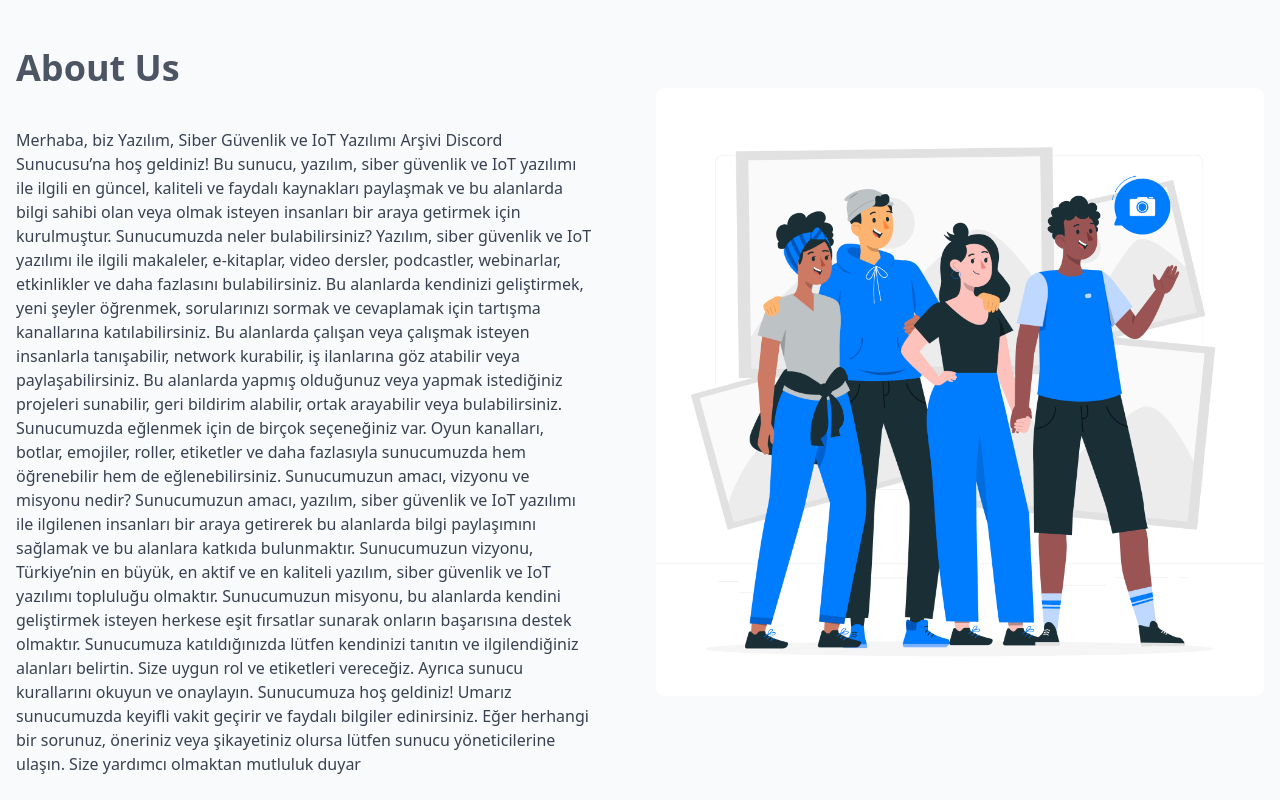
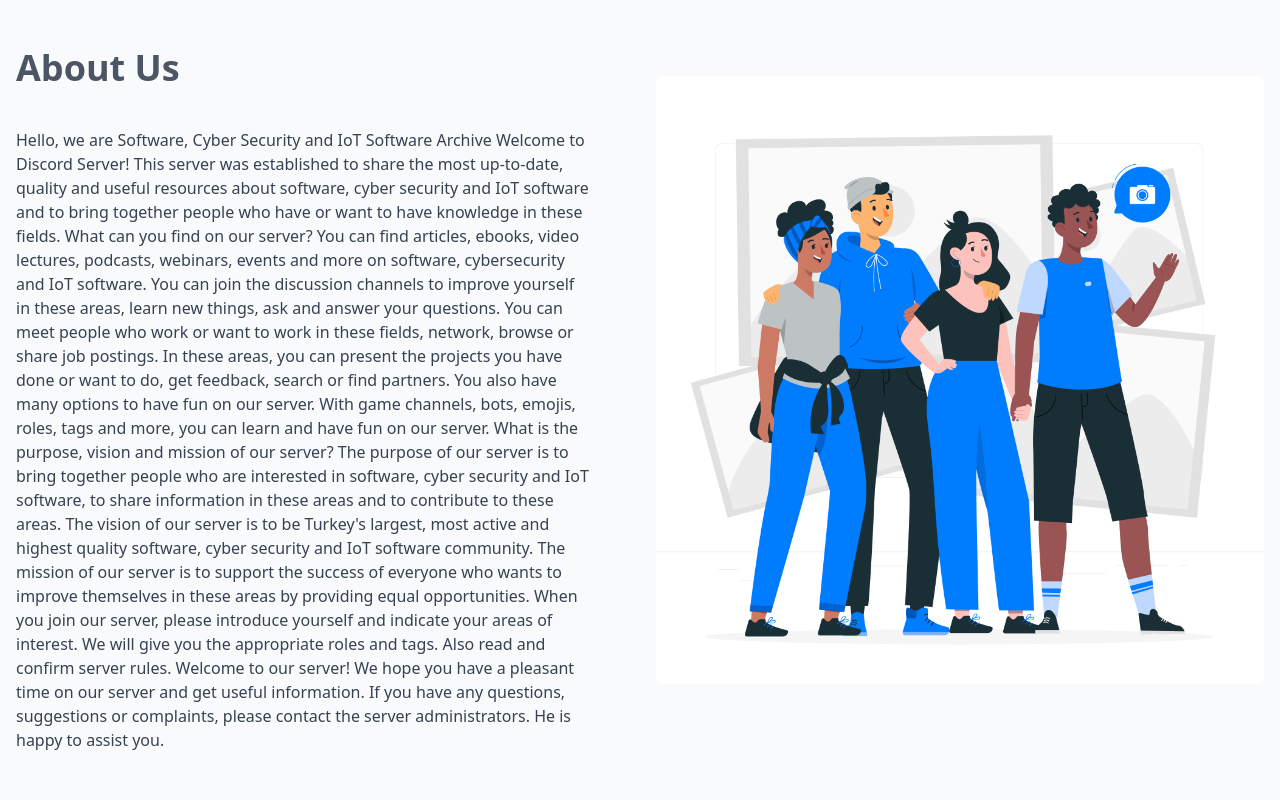
Before and after one commit to thepesa/assholeweb, a website: page index.html in a window 1280 px wide. Shown: the part 880-1680 px from the top of the page. Drawn offline with nearby package versions, Linux system fonts and the light colour scheme.

Commit message:
Update index.html

```diff
--- a/index.html
+++ b/index.html
@@ -63,26 +63,26 @@
                         class="animate-text-fade animate__fadeInDown text-2xl md:text-4xl font-black mb-4 text-gray-600">
                         About Us</h2>
                     <p class="text-gray-700 mb-6"></p>
-                    <p class="animate-text-fade animate__fadeInLeft text-gray-700 mb-6 mr-8">Merhaba, biz Yazılım, Siber Güvenlik ve IoT Yazılımı Arşivi Discord Sunucusu’na hoş geldiniz!
+                    <p class="animate-text-fade animate__fadeInLeft text-gray-700 mb-6 mr-8">Hello, we are Software, Cyber Security and IoT Software Archive Welcome to Discord Server!
 
-Bu sunucu, yazılım, siber güvenlik ve IoT yazılımı ile ilgili en güncel, kaliteli ve faydalı kaynakları paylaşmak ve bu alanlarda bilgi sahibi olan veya olmak isteyen insanları bir araya getirmek için kurulmuştur.
+This server was established to share the most up-to-date, quality and useful resources about software, cyber security and IoT software and to bring together people who have or want to have knowledge in these fields.
 
-Sunucumuzda neler bulabilirsiniz?
+What can you find on our server?
 
-Yazılım, siber güvenlik ve IoT yazılımı ile ilgili makaleler, e-kitaplar, video dersler, podcastler, webinarlar, etkinlikler ve daha fazlasını bulabilirsiniz.
-Bu alanlarda kendinizi geliştirmek, yeni şeyler öğrenmek, sorularınızı sormak ve cevaplamak için tartışma kanallarına katılabilirsiniz.
-Bu alanlarda çalışan veya çalışmak isteyen insanlarla tanışabilir, network kurabilir, iş ilanlarına göz atabilir veya paylaşabilirsiniz.
-Bu alanlarda yapmış olduğunuz veya yapmak istediğiniz projeleri sunabilir, geri bildirim alabilir, ortak arayabilir veya bulabilirsiniz.
-Sunucumuzda eğlenmek için de birçok seçeneğiniz var. Oyun kanalları, botlar, emojiler, roller, etiketler ve daha fazlasıyla sunucumuzda hem öğrenebilir hem de eğlenebilirsiniz.
-Sunucumuzun amacı, vizyonu ve misyonu nedir?
+You can find articles, ebooks, video lectures, podcasts, webinars, events and more on software, cybersecurity and IoT software.
+You can join the discussion channels to improve yourself in these areas, learn new things, ask and answer your questions.
+You can meet people who work or want to work in these fields, network, browse or share job postings.
+In these areas, you can present the projects you have done or want to do, get feedback, search or find partners.
+You also have many options to have fun on our server. With game channels, bots, emojis, roles, tags and more, you can learn and have fun on our server.
+What is the purpose, vision and mission of our server?
 
-Sunucumuzun amacı, yazılım, siber güvenlik ve IoT yazılımı ile ilgilenen insanları bir araya getirerek bu alanlarda bilgi paylaşımını sağlamak ve bu alanlara katkıda bulunmaktır.
-Sunucumuzun vizyonu, Türkiye’nin en büyük, en aktif ve en kaliteli yazılım, siber güvenlik ve IoT yazılımı topluluğu olmaktır.
-Sunucumuzun misyonu, bu alanlarda kendini geliştirmek isteyen herkese eşit fırsatlar sunarak onların başarısına destek olmaktır.
+The purpose of our server is to bring together people who are interested in software, cyber security and IoT software, to share information in these areas and to contribute to these areas.
+The vision of our server is to be Turkey's largest, most active and highest quality software, cyber security and IoT software community.
+The mission of our server is to support the success of everyone who wants to improve themselves in these areas by providing equal opportunities.
 
-Sunucumuza katıldığınızda lütfen kendinizi tanıtın ve ilgilendiğiniz alanları belirtin. Size uygun rol ve etiketleri vereceğiz. Ayrıca sunucu kurallarını okuyun ve onaylayın.
+When you join our server, please introduce yourself and indicate your areas of interest. We will give you the appropriate roles and tags. Also read and confirm server rules.
 
-Sunucumuza hoş geldiniz! Umarız sunucumuzda keyifli vakit geçirir ve faydalı bilgiler edinirsiniz. Eğer herhangi bir sorunuz, öneriniz veya şikayetiniz olursa lütfen sunucu yöneticilerine ulaşın. Size yardımcı olmaktan mutluluk duyar
+Welcome to our server! We hope you have a pleasant time on our server and get useful information. If you have any questions, suggestions or complaints, please contact the server administrators. He is happy to assist you.
                     </p>
                 </div>
             </div>
```
